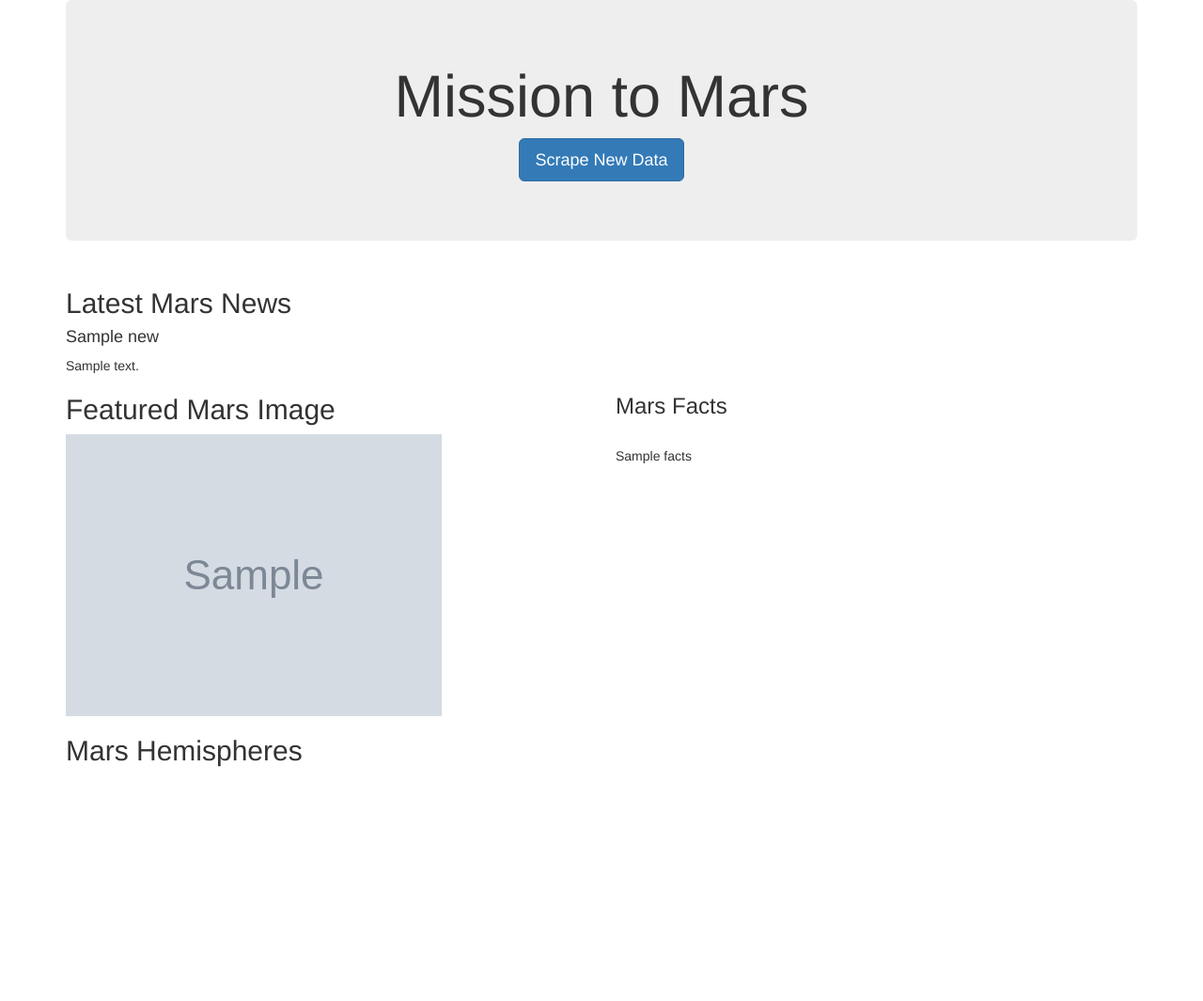
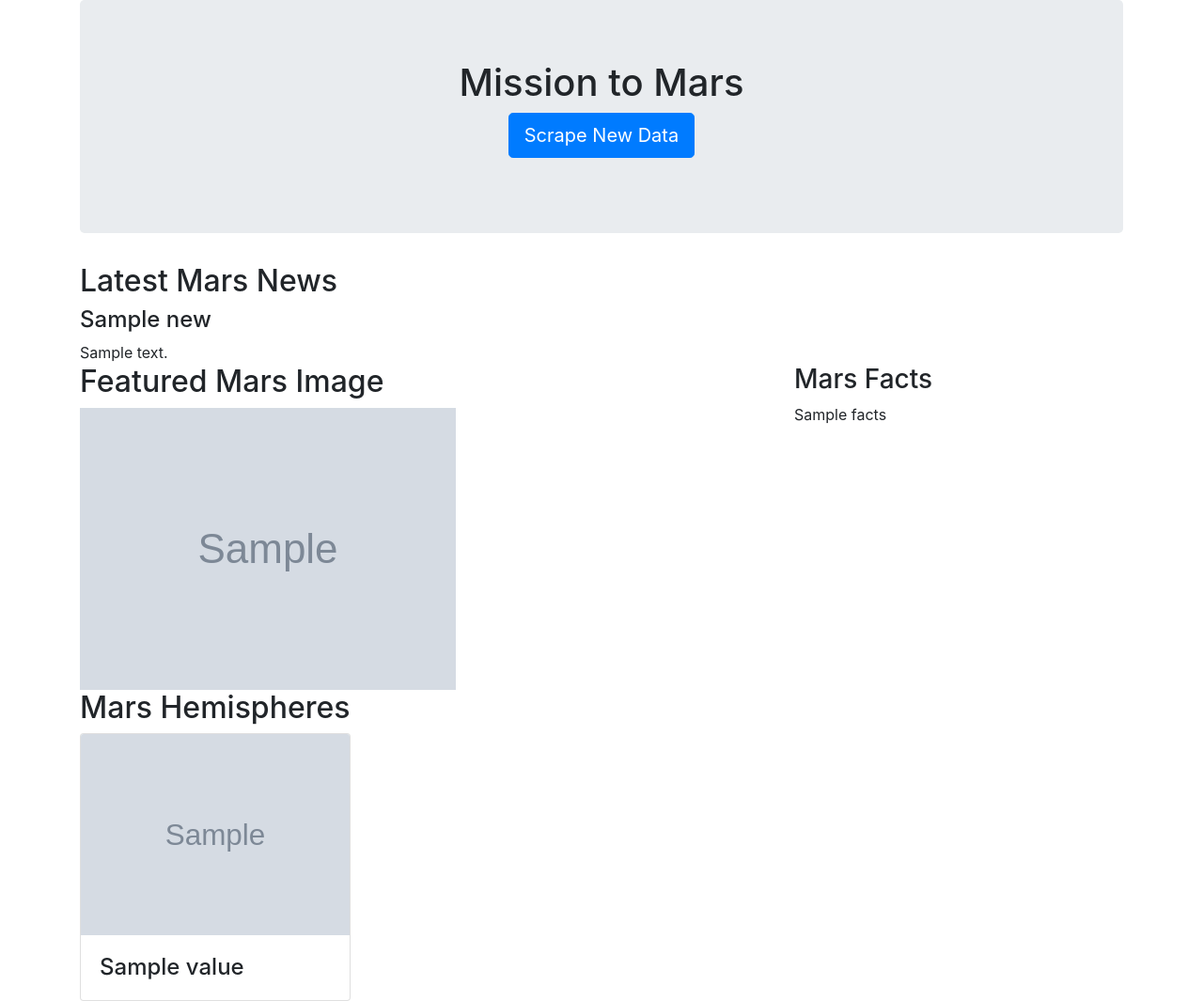
Before and after one commit to tritchlin/web-scraping-challenge, a Flask app: page / in a window 1280 px wide. Shown: the whole page at 94% size. Before the commit the page ends 816 px from the top, so only its background shows below. Run offline with Flask 2, Linux system fonts and the light colour scheme; grey boxes marked "Sample" are stand-in pictures; a database or web service that is not in the repository returns one stand-in record (values such as "Sample title"); some libraries are stand-ins or nearby versions.

Commit message:
project update
updated jupyter file for corrected hemi img link, as well as corrresponding code in py file
update to index.html
added style.css

```diff
--- a/Missions_to_Mars/scrape_mars.py
+++ b/Missions_to_Mars/scrape_mars.py
@@ -79,13 +79,11 @@ def scrape_hemis():
         html = browser.html
         soup = BeautifulSoup(html, "html.parser")
 
-        desc = soup.find('dl')
-        img_partial = desc.find('a')['href']
+        desc = soup.find(class_='wide-image')['src']
 
         title = soup.find('h2').get_text()
-        img_url = base_url + img_partial
+        img_url = base_url + desc
 
-        # dictionary containing Mars hemisphere images and titles (x4)
         hemisphere_image_urls.append({"title": title, "img_url": img_url})
 
     browser.quit()
--- /dev/null
+++ b/Missions_to_Mars/static/style.css
@@ -0,0 +1,3 @@
+/* body {
+    background-color: lightcyan;
+} */
--- a/Missions_to_Mars/templates/index.html
+++ b/Missions_to_Mars/templates/index.html
@@ -6,7 +6,8 @@
   <meta name="viewport" content="width=device-width, initial-scale=1.0">
   <meta http-equiv="X-UA-Compatible" content="ie=edge">
   <title>Mission to Mars</title>
-  <link rel="stylesheet" href="https://maxcdn.bootstrapcdn.com/bootstrap/3.3.7/css/bootstrap.min.css">
+  <link rel="stylesheet" href="https://cdn.jsdelivr.net/npm/bootstrap@4.6.0/dist/css/bootstrap.min.css" integrity="sha384-B0vP5xmATw1+K9KRQjQERJvTumQW0nPEzvF6L/Z6nronJ3oUOFUFpCjEUQouq2+l" crossorigin="anonymous">
+  <link rel="stylesheet" href='/static/style.css' />
 </head>
 
 <body>
@@ -22,18 +23,18 @@
       <div class="col-md-12">
         <h2 class="heading">Latest Mars News</small>
         <h4 class="heading">{{mars.news.title}}</small></h4>
-        <body>{{mars.news.body}}</body>
+        <div>{{mars.news.body}}</div>
       </div>
     </div>
 
     <div class="row" id="images-facts">
-      <div class="col-md-6">
+      <div class="col-md-8">
         <h2 class="heading">Featured Mars Image</small></h2>
         <img src="{{mars.image}}"></img>
       </div>
-      <div class="col-md-6">
+      <div class="col-md-4">
         <h3 class="heading">Mars Facts</small></h3>
-        <br>{{mars.facts}}</br>
+        <div>{{mars.facts|safe}}</div>
       </div>
     </div>
 
@@ -42,41 +43,26 @@
         <h2 class="heading">Mars Hemispheres</small></h2>
       </div>
     </div>
-<!--
+
     <div class="row" id="hemisphere-cards">
+
+      {% for value in mars.hemis %}
         <div class="col-md-3">
           <div class="card" style="width: 18rem;">
-          <img src="{{mars.hemis.img_url}}" class="card-img-top" alt="{{mars.hemis.title}}">
+            <img class="card-img-top" src={{value.img_url}}>
             <div class="card-body">
-            <p class="card-text">{{mars.hemis.title}}</p>
+              <h4 class="card-text">{{value.title}}</h4>
             </div>
           </div>
         </div>
-      <div class="col-md-3">
-        <div class="card" style="width: 18rem;">
-          <img src="{{mars.hemis.img_url}}" class="card-img-top" alt="{{mars.hemis.title}}">
-          <div class="card-body">
-            <p class="card-text">{{mars.hemis.title}}</p>
+      {%endfor%}
+
     </div>
   </div>
-      </div>
-      <div class="col-md-3">
-        <div class="card" style="width: 18rem;">
-          <img src="{{mars.hemis.img_url}}" class="card-img-top" alt="{{mars.hemis.title}}">
-          <div class="card-body">
-            <p class="card-text">{{mars.hemis.title}}</p>
-          </div>
-        </div>
-      </div>
-    <div class="col-md-3">
-      <div class="card" style="width: 18rem;">
-        <img src="{{mars.hemis.img_url}}" class="card-img-top" alt="{{mars.hemis.title}}">
-        <div class="card-body">
-          <p class="card-text">{{mars.hemis.title}}</p>
-        </div>
-      </div>
-     </div>
-  </div> -->
+
+<script src="https://code.jquery.com/jquery-3.5.1.slim.min.js" integrity="sha384-DfXdz2htPH0lsSSs5nCTpuj/zy4C+OGpamoFVy38MVBnE+IbbVYUew+OrCXaRkfj" crossorigin="anonymous"></script>
+<script src="https://cdn.jsdelivr.net/npm/popper.js@1.16.1/dist/umd/popper.min.js" integrity="sha384-9/reFTGAW83EW2RDu2S0VKaIzap3H66lZH81PoYlFhbGU+6BZp6G7niu735Sk7lN" crossorigin="anonymous"></script>
+<script src="https://cdn.jsdelivr.net/npm/bootstrap@4.6.0/dist/js/bootstrap.min.js" integrity="sha384-+YQ4JLhjyBLPDQt//I+STsc9iw4uQqACwlvpslubQzn4u2UU2UFM80nGisd026JF" crossorigin="anonymous"></script>
 
 </body>
 
```
Also changed, not shown: 1 other file. Lines whose indentation alone changed are shown as unchanged.
